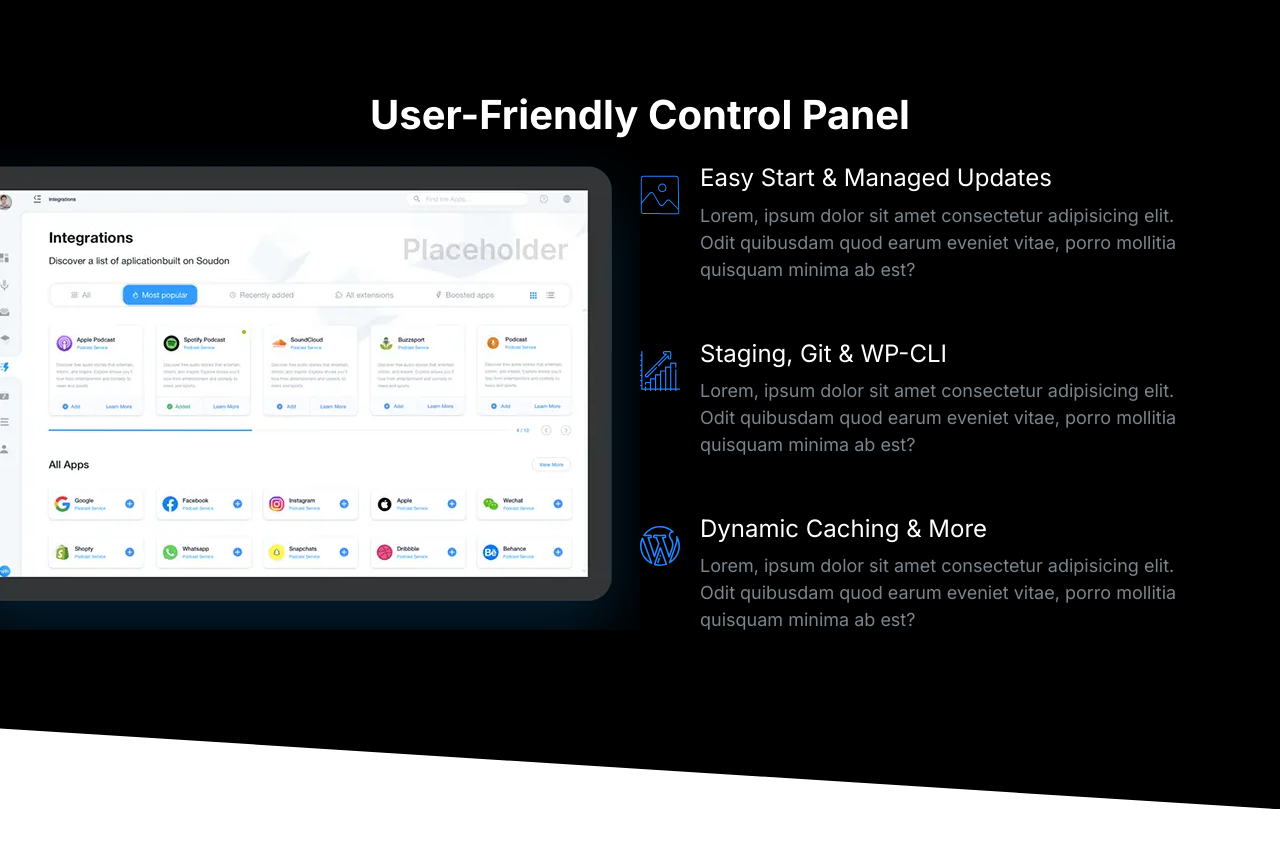
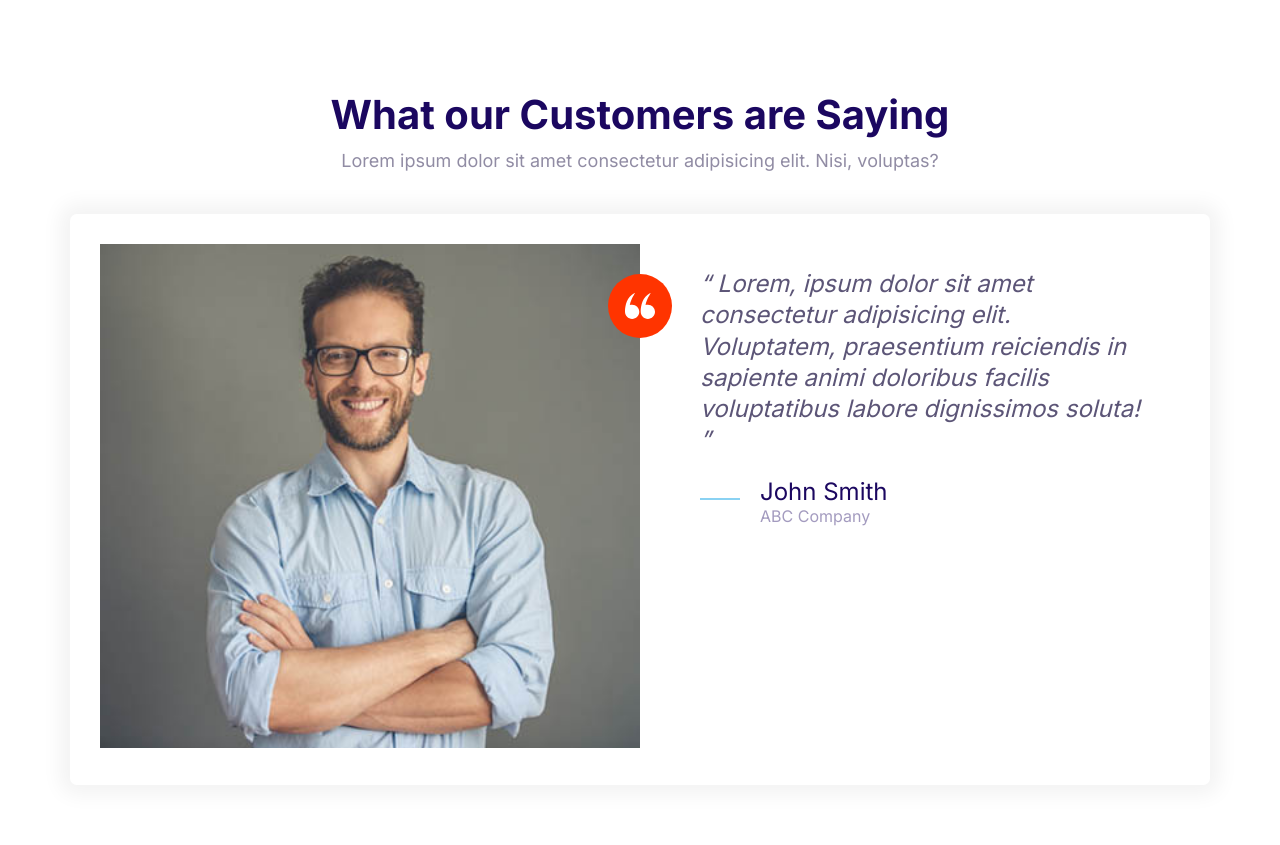
Before and after one commit to SamGitHub3/moshifybysam, a plain HTML site: page index.html in a window 1280 px wide. Before the commit the page ends 809 px from the top, so only its background shows below. Drawn offline with Linux system fonts and the light colour scheme.

Commit message:
Constructing testimonial(s) block.

```diff
--- a/css/styles.css
+++ b/css/styles.css
@@ -625,6 +625,7 @@ a {
 
 .block__header {
     text-align: center;
+    margin-bottom: 4rem;
 }
 
 .block__heading {
--- a/index.html
+++ b/index.html
@@ -18,76 +18,50 @@
     ></script>
   </head>
   <body>
-    <section class="block block--dark block--skewed-right block-showcase">
+    <section class="block">
       <header class="block__header">
-        <h2>User-Friendly Control Panel</h2>
+        <h2>What our Customers are Saying</h2>
+        <p>
+          Lorem ipsum dolor sit amet consectetur adipisicing elit. Nisi,
+          voluptas?
+        </p>
       </header>
-      <div class="container grid grid--1x2">
-        <picture class="block-showcase__image">
-          <source
-            type="image/webp"
-            srcset="images/ipad.webp 1x, images/ipad@2x.webp 2x"
+      <div class="container">
+        <div class="card testimonial">
+          <div class="grid grid--1x2">
+            <div class="testimonial__image">
+              <img
+                src="images/testimonial.jpg"
+                alt="A happy, smiling customer"
               />
-          <source
-            type="image/png"
-            srcset="images/ipad.png 1x, images/ipad@2x.png 2x"
-          />
-
-          <img src="images/ipad.png" alt="" />
-        </picture>
-        <ul class="list">
-          <li>
+              <span class="icon-container icon-container--accent">
+                <svg class="icon icon--white icon--small">
+                  <use xlink:href="images/sprite.svg#quotes"></use>
+                </svg>
+              </span>
+            </div>
+            <blockquote class="quote">
+              <p class="quote__text">
+                Lorem, ipsum dolor sit amet consectetur adipisicing elit.
+                Voluptatem, praesentium reiciendis in sapiente animi doloribus
+                facilis voluptatibus labore dignissimos soluta!
+              </p>
+              <footer>
                 <div class="media">
                   <div class="media__image">
-                <svg class="icon icon--primary">
-                  <use xlink:href="images/sprite.svg#snap"></use>
+                    <svg class="icon icon--primary quote__line">
+                      <use xlink:href="images/sprite.svg#line"></use>
                     </svg>
                   </div>
                   <div class="media__body">
-                <h3 class="media__title">Easy Start & Managed Updates</h3>
-                <p>
-                  Lorem, ipsum dolor sit amet consectetur adipisicing elit. Odit
-                  quibusdam quod earum eveniet vitae, porro mollitia quisquam
-                  minima ab est?
-                </p>
+                    <h3 class="media__title quote__author">John Smith</h3>
+                    <p class="quote__organization">ABC Company</p>
                   </div>
                 </div>
-          </li>
-          <li>
-            <div class="media">
-              <div class="media__image">
-                <svg class="icon icon--primary">
-                  <use xlink:href="images/sprite.svg#growth"></use>
-                </svg>
-              </div>
-              <div class="media__body">
-                <h3 class="media__title">Staging, Git & WP-CLI</h3>
-                <p>
-                  Lorem, ipsum dolor sit amet consectetur adipisicing elit. Odit
-                  quibusdam quod earum eveniet vitae, porro mollitia quisquam
-                  minima ab est?
-                </p>
+              </footer>
+            </blockquote>
           </div>
         </div>
-          </li>
-          <li>
-            <div class="media">
-              <div class="media__image">
-                <svg class="icon icon--primary">
-                  <use xlink:href="images/sprite.svg#wordpress"></use>
-                </svg>
-              </div>
-              <div class="media__body">
-                <h3 class="media__title">Dynamic Caching & More</h3>
-                <p>
-                  Lorem, ipsum dolor sit amet consectetur adipisicing elit. Odit
-                  quibusdam quod earum eveniet vitae, porro mollitia quisquam
-                  minima ab est?
-                </p>
-              </div>
-            </div>
-          </li>
-        </ul>
       </div>
     </section>
     <script src="js/main.js"></script>
```
Also changed, not shown: 1 other file. Lines whose indentation alone changed are shown as unchanged.
